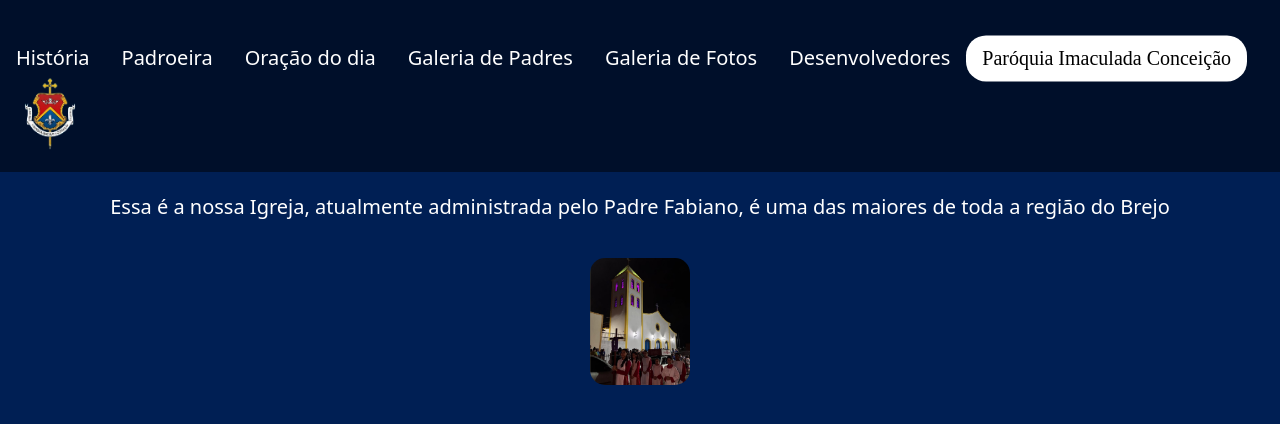
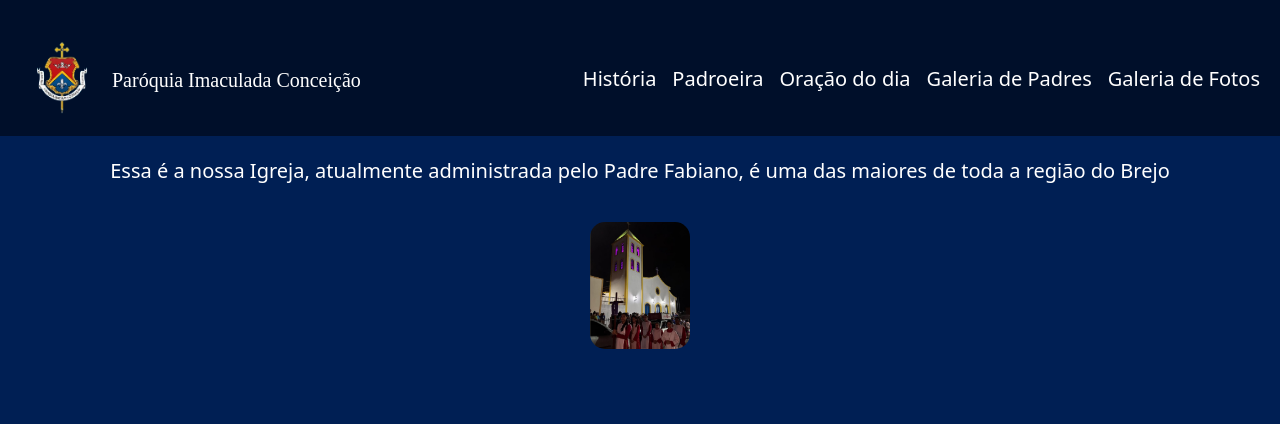
Before and after one commit to maquitos/Imaculada, a plain HTML site: page index.html in a window 1280 px wide. Drawn offline with nearby package versions, Linux system fonts and the light colour scheme.

Commit message:
ajeitei a navbar

```diff
--- a/index.html
+++ b/index.html
@@ -9,45 +9,38 @@
   <meta name="viewport" content="width=device-width, initial-scale=1">
   <link href="https://cdn.jsdelivr.net/npm/bootstrap@5.3.3/dist/css/bootstrap.min.css" rel="stylesheet">
   <script src="https://cdn.jsdelivr.net/npm/bootstrap@5.3.3/dist/js/bootstrap.bundle.min.js"></script>
+  <link href="https://fonts.googleapis.com/css2?family=Poppins:wght@400;600&display=swap" rel="stylesheet">
+
 
 </head>
 <body class="body">
-  <nav class="navbar navbar-expand-lg">
+  <nav class="navbar navbar-expand-lg navbar-dark cor">
+  <div class="container-fluid">
+  <a href="index.html"> <img href="index.html" src="Imaculada-removebg-preview.png" alt="Descrição da imagem" class="image"></a>  <a class="navbar-brand botao " href="#">Paróquia Imaculada Conceição</a>
 
-    <div class="collapse navbar-collapse" id="navbarNav">
-      <ul class="nav" id="tetão">
-        </li>
-        <li class="nav-item">
-          <a class="nav-link" href="new_index.html">História</a>
-        </li>
-        <li class="nav-item">
-          <a class="nav-link" href="padroeira.html">Padroeira</a>
-        </li>
-        <li class="nav-item">
-          <a class="nav-link" href="#">Oração do dia</a>
-        </li>
-        <li class="nav-item">
-          <a class="nav-link" href="#">Galeria de Padres</a>
-        </li>
-        <li class="nav-item">
-          <a class="nav-link" href="#">Galeria de Fotos</a>
-        </li>
-        <li class="nav-item">
-          <a class="nav-link" href="#">Desenvolvedores</a>
-        </li>
-        <li class="nav-item">
-          <span class="nav-link botao " >Paróquia Imaculada Conceição</span>
-        </li>
-        <li class="nav-item
-">
-          <a class="nav-link2"href="index.html" ><img class="imaculada" href="index.html"        src="Imaculada-removebg-preview.png" alt="Descrição da imagem" class="image"></a>
-        </li>
+    <!-- Botão hambúrguer -->
+    <button class="navbar-toggler" type="button" data-bs-toggle="collapse" data-bs-target="#menuNav">
+      <span class="navbar-toggler-icon"></span>
+    </button>
+
+    <!-- Links -->
+    <div class="collapse navbar-collapse" id="menuNav">
+      <ul class="navbar-nav controle  ms-auto"id="tetão">
+        <li class="nav-item"><a class="nav-link" href="new_index.html">História</a></li>
+        <li class="nav-item">  <a class="nav-link" href="padroeira.html">Padroeira</a></li>
+        <li class="nav-item"><a class="nav-link" href="#">Oração do dia</a></li>
+         <li class="nav-item"><a class="nav-link" href="#">Galeria de Padres</a></li>
+        <li class="nav-item">  <a class="nav-link" href="#">Galeria de Fotos</a></li>
+
 
       </ul>
+    </div>
+  </div>
+</nav>
 
-    </div>
-
-  </nav>
+<!-- Bootstrap CSS e JS -->
+<link href="https://cdn.jsdelivr.net/npm/bootstrap@5.3.3/dist/css/bootstrap.min.css" rel="stylesheet">
+<script src="https://cdn.jsdelivr.net/npm/bootstrap@5.3.3/dist/js/bootstrap.bundle.min.js"></script>
 
 
 <div class="teste2">
--- /dev/null
+++ b/new_index.css
@@ -0,0 +1,150 @@
+.navbar {
+  display: flex;
+  justify-content: space-between;
+  align-items: center;
+  background: navy;
+  padding: 10px;
+}
+
+.navbar .logo {
+  color: white;
+  font-weight: bold;
+  font-size: 20px;
+}
+
+.menu {
+  display: flex;
+  list-style: none;
+  gap: 20px;
+}
+
+.menu li a {
+  color: white;
+  text-decoration: none;
+}
+
+.menu-icon {
+  display: none;
+  font-size: 26px;
+  color: white;
+  cursor: pointer;
+}
+
+/* Mobile */
+@media (max-width: 600px) {
+  .menu {
+    display: none;
+    flex-direction: column;
+    background: navy;
+    position: absolute;
+    top: 50px;
+    right: 10px;
+    padding: 10px;
+    border-radius: 8px;
+  }
+
+  #menu-toggle:checked ~ .menu {
+    display: flex;
+  }
+
+  .menu-icon {
+    display: block;
+  }
+}
+
+
+
+
+
+.image {
+  width: 10px;
+  height: auto;
+  margin-top: 20px;
+  border-radius: 15px;
+
+}
+.paragafo1{
+  font-size:100px;
+  margin-top: center;
+}
+.paragafo2{
+  font-size:200px;
+  margin-top: center;
+}
+.image {
+  width: 100px;
+  height: auto;
+  margin-top: 20px;
+  border-radius: 15px;
+}
+.padroeira {
+  width:250px;
+  height: 300px;
+  margin-top: 20px;
+  border-radius: 15px;
+}
+.imaculada{
+
+  height:100px;
+  width: 100px;
+}
+.teste{
+  display: flex;
+  align-items: center;
+  justify-content: center;
+}
+.teste2{
+  margin-top: 20px;
+  display: flex;
+  align-items: center;
+  justify-content: center;
+}
+
+.paragrafo1{
+  font-size: 15px;
+  font-family: Georgia;
+  text-align: center;
+
+}
+
+
+.body {
+  background-color: #001F54;
+  color: white;
+  font-size:20px;
+
+}
+.navbar .nav-link {
+  margin-top: 10px;
+  color: white ;
+  border-radius: 20px;
+  transition-delay: 0.20s;
+  transform: translateY(38%);
+
+}
+
+#tetão .nav-link:hover{
+ color:goldenrod
+}
+
+#navbarNav{
+  justify-content: center;
+}
+
+.navbar{
+  background-color: rgba(0, 0, 0, 0.5);
+}
+.navbar .nav-link2 {
+  padding: 0 !important;
+}
+.botao{
+
+  pointer-events: none  !important;
+  font-family: Great Vibes;
+  background-color: white !important;
+  color:black !important;
+
+
+  cursor: default !important;
+
+}
--- a/style.css
+++ b/style.css
@@ -1,3 +1,63 @@
+.navbar {
+  display: flex;
+  justify-content: space-between;
+  align-items: center;
+  background: navy;
+  padding: 10px;
+}
+
+.navbar .logo {
+  color: white;
+  font-weight: bold;
+  font-size: 20px;
+}
+
+.menu {
+  display: flex;
+  list-style: none;
+  gap: 20px;
+}
+
+.menu li a {
+  color: white;
+  text-decoration: none;
+}
+
+.menu-icon {
+  display: none;
+  font-size: 26px;
+  color: white;
+  cursor: pointer;
+}
+
+
+/* Mobile */
+@media (max-width: 600px) {
+  .menu {
+    display: none;
+    flex-direction: column;
+    background: navy;
+    position: absolute;
+    top: 50px;
+    right: 10px;
+    padding: 10px;
+    border-radius: 8px;
+  }
+
+  #menu-toggle:checked ~ .menu {
+    display: flex;
+  }
+
+  .menu-icon {
+    display: block;
+  }
+
+}
+
+
+
+
+
 .image {
   width: 10px;
   height: auto;
@@ -83,10 +143,20 @@
 
   pointer-events: none  !important;
   font-family: Great Vibes;
-  background-color: white !important;
-  color:black !important;
+
+  background-color: none !important;
+  color:white !important;
+  transform: translateY(29%) !important;
+  font: bold;
 
 
   cursor: default !important;
 
 }
+.controle{
+  transform: translateY(-20%) !important;
+
+}
+.cor{
+  background-color: rgba(0, 0, 0, 0.5)!important;
+}
```
Also changed, not shown: new_index.html (+1 -1 lines), padroeira.html (+1 -1 lines).
